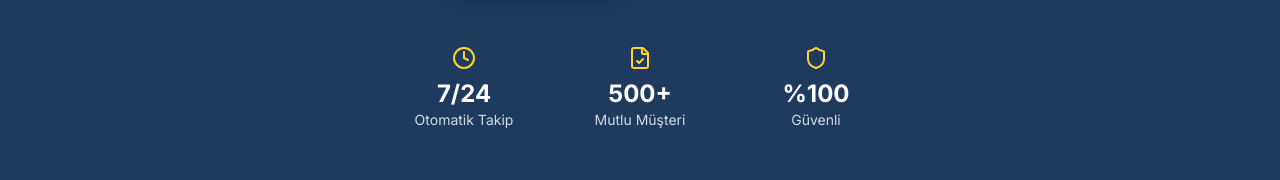
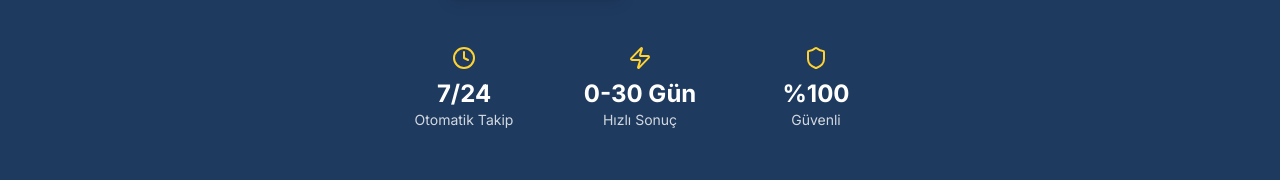
Before and after one commit to ihlamury/vizehizlandirma, a Next.js app: page / in a window 1280 px wide. Shown: the part 577-757 px from the top of the page. Built offline with nearby package versions, Linux system fonts and the light colour scheme.

Commit message:
Update hero stats

```diff
--- a/src/components/hero.tsx
+++ b/src/components/hero.tsx
@@ -1,7 +1,7 @@
 "use client";
 
 import { Button } from "@/components/ui/button";
-import { Shield, Clock, FileCheck, ArrowRight } from "lucide-react";
+import { Shield, Clock, FileCheck, ArrowRight, Zap } from "lucide-react";
 
 export function Hero() {
   const scrollToSection = (sectionId: string) => {
@@ -70,10 +70,10 @@ export function Hero() {
             </div>
             <div className="text-center">
               <div className="flex justify-center mb-2">
-                <FileCheck className="w-6 h-6 text-amber-300" />
+                <Zap className="w-6 h-6 text-amber-300" />
               </div>
-              <p className="text-2xl font-bold">500+</p>
-              <p className="text-sm text-white/80">Mutlu Müşteri</p>
+              <p className="text-2xl font-bold">0-30 Gün</p>
+              <p className="text-sm text-white/80">Hızlı Sonuç</p>
             </div>
             <div className="text-center">
               <div className="flex justify-center mb-2">
```
